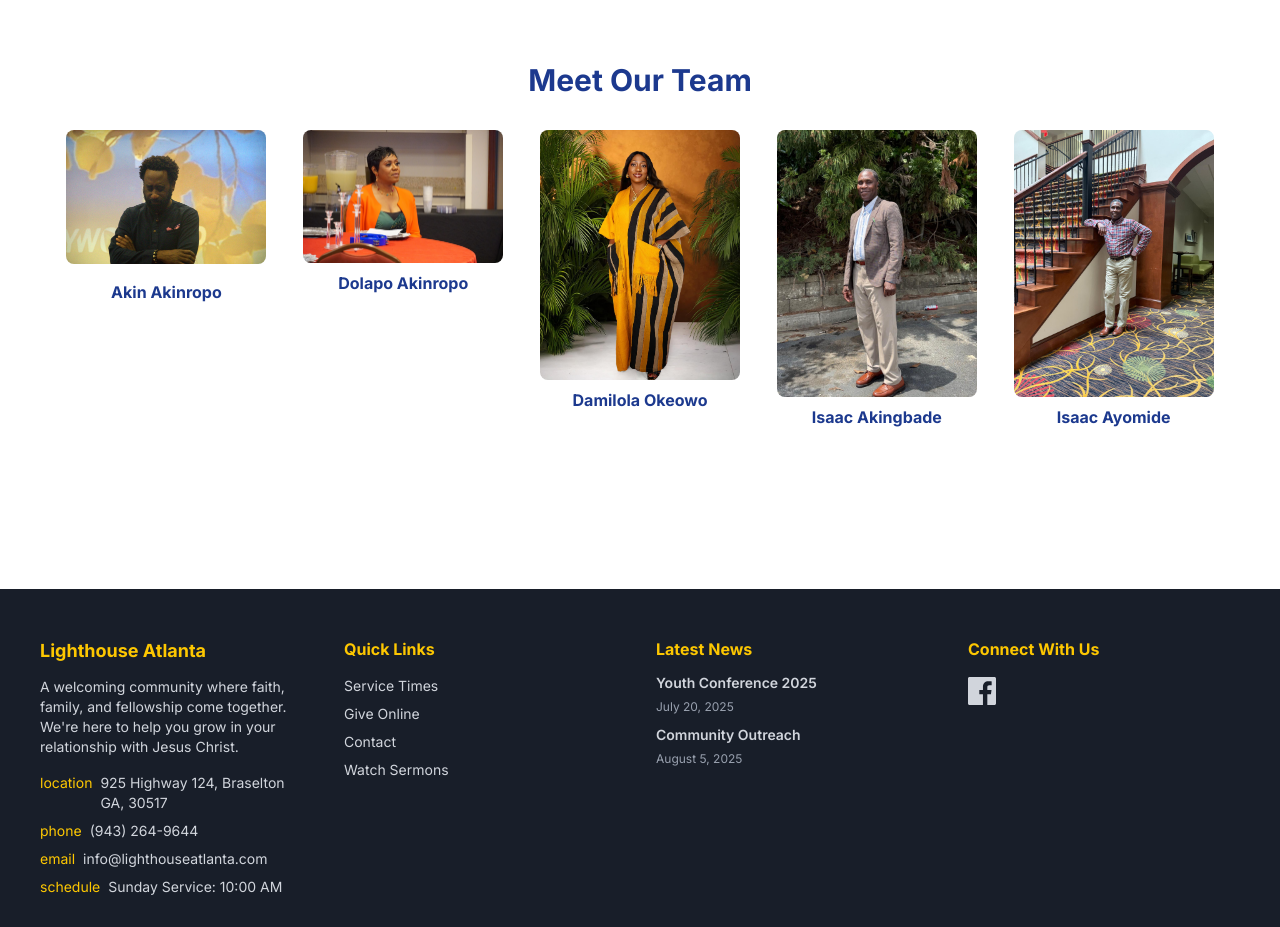
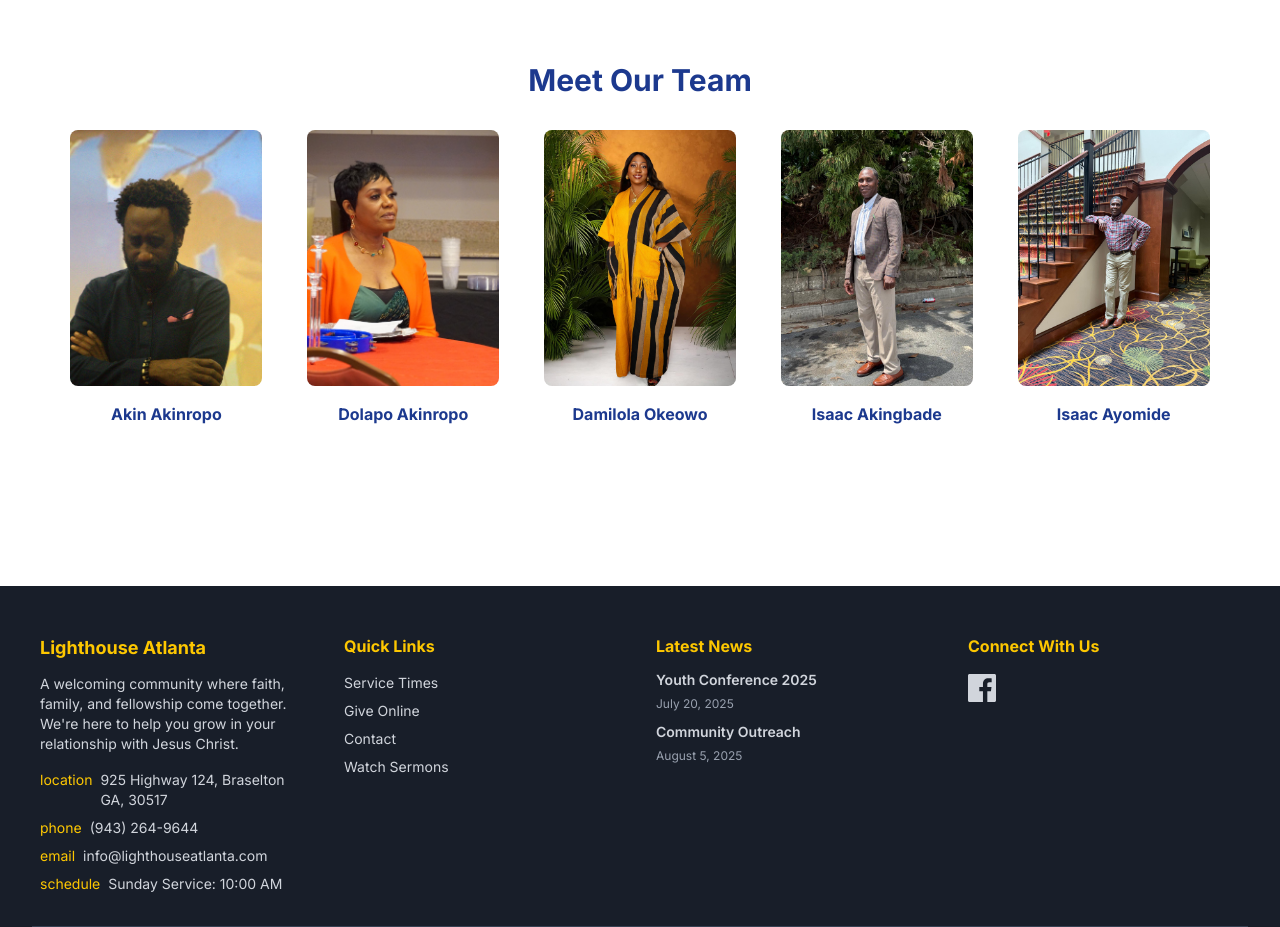
Before and after one commit to GeniusEmmanuel8/lighthousewebsite, a Next.js app: page /about in a window 1280 px wide. Shown: the part 3220-4147 px from the top of the page. Built offline with nearby package versions, Linux system fonts and the light colour scheme.

Commit message:
Standardize team member photo sizes: fixed 192x256px with object-top cropping

```diff
--- a/src/app/about/AboutContent.tsx
+++ b/src/app/about/AboutContent.tsx
@@ -162,23 +162,33 @@ export default function AboutContent() {
         <h2 className="text-3xl font-bold text-blue-900 text-center mb-8">Meet Our Team</h2>
         <div className="max-w-6xl mx-auto grid md:grid-cols-5 gap-8">
           <div className="text-center">
-            <Image src="/akin akinropo.jpeg" alt="Akin Akinropo" width={200} height={300} className="mx-auto mb-4 object-cover rounded-lg" />
+            <div className="w-48 h-64 mx-auto mb-4 overflow-hidden rounded-lg">
+              <Image src="/akin akinropo.jpeg" alt="Akin Akinropo" width={192} height={256} className="w-full h-full object-cover object-top" />
+            </div>
             <h4 className="font-bold text-blue-900">Akin Akinropo</h4>
           </div>
           <div className="text-center">
-            <Image src="/Dolapo Akinropo.jpeg" alt="Dolapo Akinropo" width={200} height={300} className="mx-auto mb-2 object-cover rounded-lg" />
+            <div className="w-48 h-64 mx-auto mb-4 overflow-hidden rounded-lg">
+              <Image src="/Dolapo Akinropo.jpeg" alt="Dolapo Akinropo" width={192} height={256} className="w-full h-full object-cover object-top" />
+            </div>
             <h4 className="font-bold text-blue-900">Dolapo Akinropo</h4>
           </div>
           <div className="text-center">
-            <Image src="/DamilolaOkeowo.jpg" alt="Damilola Okeowo" width={200} height={300} className="mx-auto mb-2 object-cover rounded-lg" />
+            <div className="w-48 h-64 mx-auto mb-4 overflow-hidden rounded-lg">
+              <Image src="/DamilolaOkeowo.jpg" alt="Damilola Okeowo" width={192} height={256} className="w-full h-full object-cover object-top" />
+            </div>
             <h4 className="font-bold text-blue-900">Damilola Okeowo</h4>
           </div>
           <div className="text-center">
-            <Image src="/IsaacAkingbade.jpg" alt="Isaac Akingbade" width={200} height={300} className="mx-auto mb-2 object-cover rounded-lg" />
+            <div className="w-48 h-64 mx-auto mb-4 overflow-hidden rounded-lg">
+              <Image src="/IsaacAkingbade.jpg" alt="Isaac Akingbade" width={192} height={256} className="w-full h-full object-cover object-top" />
+            </div>
             <h4 className="font-bold text-blue-900">Isaac Akingbade</h4>
           </div>
           <div className="text-center">
-            <Image src="/IsaacAyomide.jpg" alt="Isaac Ayomide" width={200} height={300} className="mx-auto mb-2 object-cover rounded-lg" />
+            <div className="w-48 h-64 mx-auto mb-4 overflow-hidden rounded-lg">
+              <Image src="/IsaacAyomide.jpg" alt="Isaac Ayomide" width={192} height={256} className="w-full h-full object-cover object-top" />
+            </div>
             <h4 className="font-bold text-blue-900">Isaac Ayomide</h4>
           </div>
         </div>
```
